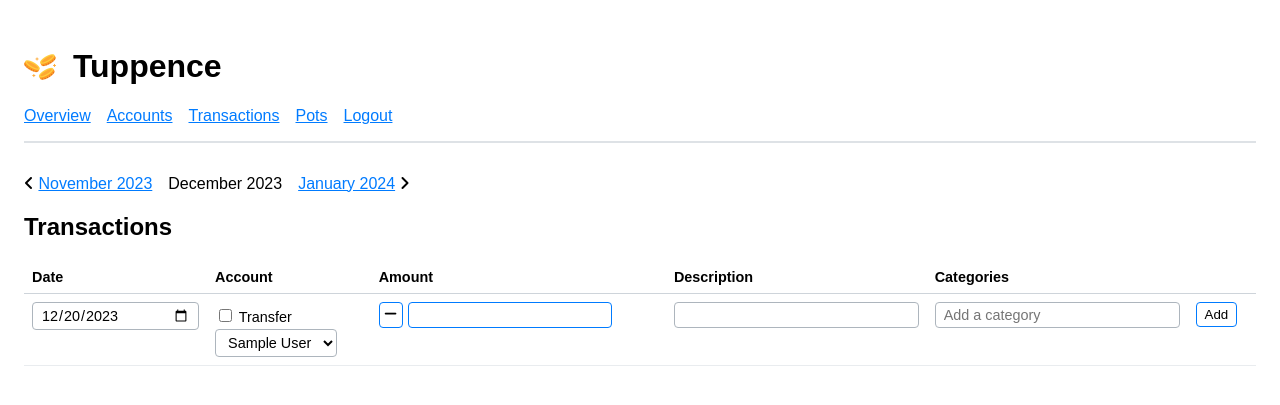
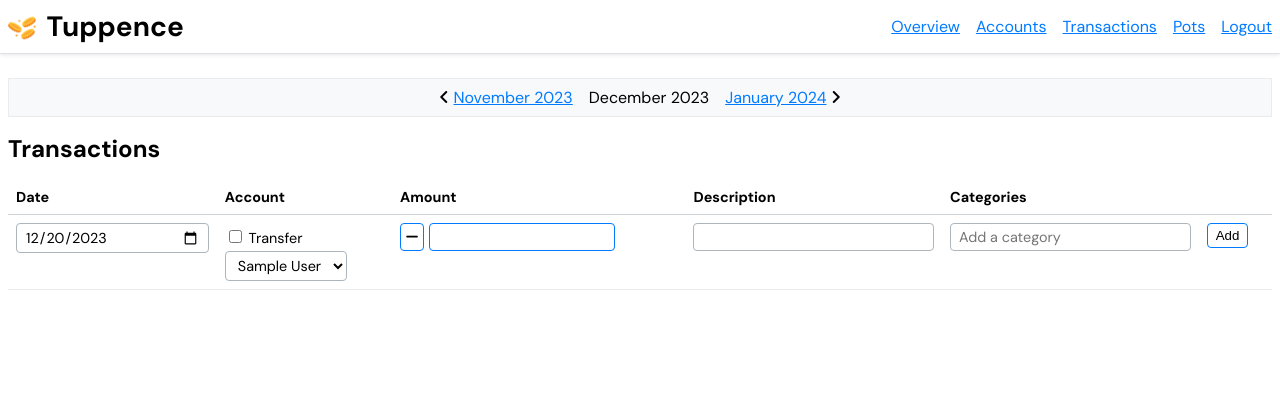
Before and after one commit to lowercasename/tuppence, a Flask app: page /transactions in a window 1280 px wide. Shown: the top 405 px of the page. Run offline with Flask 3, Linux system fonts and the light colour scheme; the visitor is signed in with stand-in values (Sample User, id 1); data comes from the database, SQL or seed files in the repository; data that the repository does not hold is empty; some libraries are stand-ins or nearby versions.

Commit message:
Style and layout

```diff
--- a/app/static/main.css
+++ b/app/static/main.css
@@ -1,3 +1,5 @@
+@import url('https://fonts.googleapis.com/css2?family=DM+Sans:ital,opsz,wght@0,9..40,400;0,9..40,700;1,9..40,400;1,9..40,700&family=Lato:ital,wght@0,100;0,300;0,400;0,700;1,100;1,300;1,400;1,700&family=Neuton:ital@0;1&display=swap');
+
 :root {
     --grey-100: #f8f9fa;
     --grey-200: #e9ecef;
@@ -20,7 +22,8 @@
 }
 
 body {
-    font-family: sans-serif;
+    font-family: 'DM Sans', sans-serif;
+    margin: 0;
 }
 
 a {
@@ -31,6 +34,15 @@
 
 a:hover {
     opacity: 0.6;
+}
+
+nav#month-nav {
+    background-color: var(--grey-100);
+    border: 1px solid var(--grey-200);
+    padding: 0.5rem 1rem;
+    margin-bottom: 1rem;
+    display: flex;
+    justify-content: center;
 }
 
 nav#month-nav ul,
@@ -46,6 +58,11 @@
 nav#month-nav li,
 nav#header-nav li {
     display: inline;
+}
+
+nav#header-nav a.current {
+    color: #000;
+    text-decoration: none;
 }
 
 button {
@@ -81,27 +98,55 @@
     margin: 0.25rem 0;
 }
 
-header {
-    margin-bottom: 2rem;
-    padding-bottom: 1rem;
-    border-bottom: 2px solid var(--grey-300);
+body > header {
+    position: sticky;
+    top: 0;
+    background-color: #fff;
+    box-shadow: 0 1px 4px rgba(0, 0, 0, 0.1);
+    z-index: 100;
+    padding: 0.5rem;
+    display: flex;
+    flex-wrap: wrap;
+    flex-direction: column;
+    margin-bottom: 1rem;
+    border-bottom: 1px solid var(--grey-300);
 }
 
-header h1 {
+body > header h1 {
     position: relative;
+    margin: 0 0 1rem 0;
+    font-size: 1.75rem;
 }
 
 img.header__icon {
-    width: 2rem;
-    height: 2rem;
-    margin-right: 0.5rem;
+    width: 1.75rem;
+    height: 1.75rem;
+    margin-right: 0.25rem;
     position: relative;
     top: 0.35rem;
 }
 
+@media screen and (min-width: 768px) {
+    body > header {
+        flex-wrap: nowrap;
+        flex-direction: row;
+        align-items: center;
+        justify-content: space-between;
+    }
+    body > header h1 {
+        margin: 0;
+    }
+}
+
+
+
 body > main {
     margin: 0 auto;
-    padding: 1rem;
+    padding: 0.5rem;
+}
+
+body > main h2 {
+    margin: 0 0 1rem 0;
 }
 
 main > table {
@@ -137,6 +182,22 @@
 main > table select,
 main > table textarea {
     width: 100%;
+}
+
+.grid {
+    display: grid;
+    grid-template-columns: 1fr;
+    gap: 1rem;
+}
+
+.grid > * {
+    margin: 0;
+}
+
+@media (min-width: 768px) {
+    .grid {
+        grid-template-columns: repeat(auto-fit,minmax(0%,1fr));
+    }
 }
 
 .transaction-editor__amount {
--- a/app/templates/layout.html
+++ b/app/templates/layout.html
@@ -7,9 +7,9 @@
     <link rel="stylesheet" href="{{ url_for('static', filename='main.css') }}"/>
     <link rel="stylesheet" href="{{ url_for('static', filename='fontawesome.min.css') }}"/>
     <link rel="icon" href="{{ url_for('static', filename='coins.png') }}"/>
+    <meta name="viewport" content="width=device-width, initial-scale=1.0">
 </head>
 <body>
-<main>
     <header>
         <h1>
             <img class="header__icon" src="{{ url_for('static', filename='coins.png') }}"/>
@@ -18,20 +18,22 @@
         <nav id="header-nav">
             <ul>
                 {% if is_authenticated() %}
-                    <li><a href="/">Overview</a></li>
-                    <li><a href="/accounts">Accounts</a></li>
-                    <li><a href="/transactions">Transactions</a></li>
-                    <li><a href="/pots">Pots</a></li>
+                    <li><a href="/" {% if current_page == '/' %}class="current"{% endif %}>Overview</a></li>
+                    <li><a href="/accounts" {% if current_page == '/accounts' %}class="current"{% endif %}>Accounts</a></li>
+                    <li><a href="/transactions" {% if current_page == '/transactions' %}class="current"{% endif %}>Transactions</a></li>
+                    <li><a href="/pots" {% if current_page == '/pots' %}class="current"{% endif %}>Pots</a></li>
                     <li><a href="/logout">Logout</a></li>
                 {% else %}
                     <li><a href="/login">Login</a></li>
                     <li><a href="/register">Create account</a></li>
                 {% endif %}
             </ul>
+        </nav>
     </header>
+    <main>
 
-    {% block content %}{% endblock %}
+        {% block content %}{% endblock %}
 
-</main>
+    </main>
 </body>
 </html>
```
